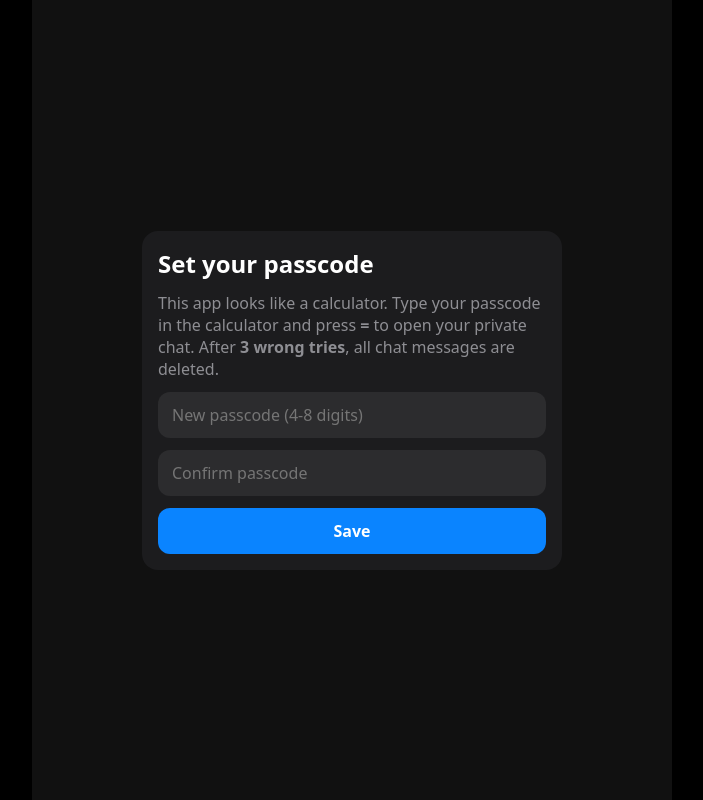
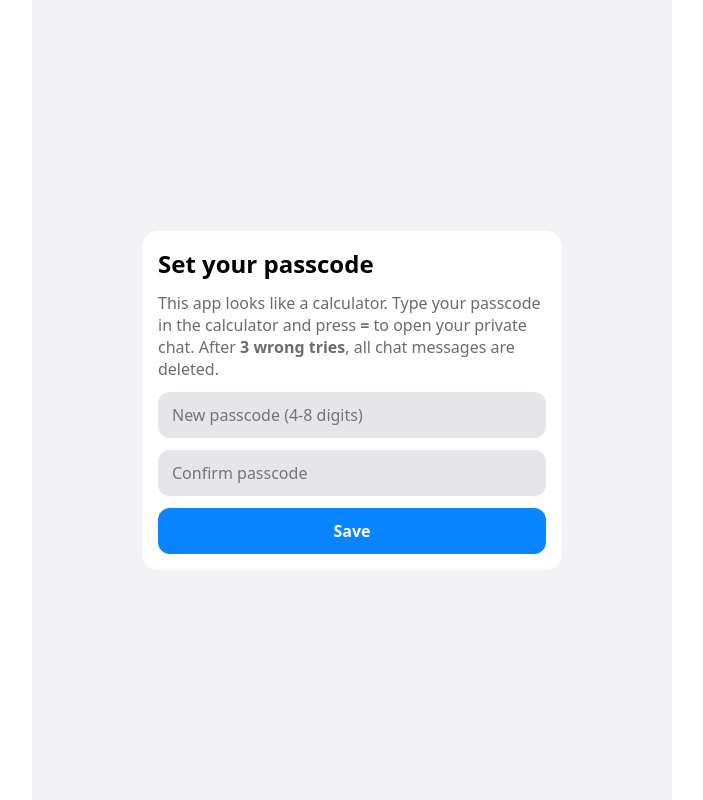
Before and after one commit to prabhaharanv-gif/Calc-Chat, a React (Vite) app in the folder client/: page / in a window 1280 px wide. Shown: the whole page, without its empty margins (288-991 px from the left). Built offline with nearby package versions, Linux system fonts and the light colour scheme; no server answers.

Commit message:
Light/dark theme, code in chat header

```diff
--- a/client/src/App.jsx
+++ b/client/src/App.jsx
@@ -13,6 +13,12 @@ export default function App() {
   const hidden = useScreenGuard();
 
   const update = useCallback((patch) => setProfile(save(patch)), []);
+
+  // Light/dark theme: saved choice, else follow the phone's setting.
+  const theme = profile.theme
+    || (window.matchMedia?.('(prefers-color-scheme: light)').matches ? 'light' : 'dark');
+  useEffect(() => { document.documentElement.dataset.theme = theme; }, [theme]);
+  const toggleTheme = useCallback(() => update({ theme: theme === 'dark' ? 'light' : 'dark' }), [theme, update]);
 
   // Delete all messages of every chat this device is part of (both sides).
   const wipeAll = useCallback(async () => {
@@ -57,7 +63,7 @@ export default function App() {
   let screen;
   if (!profile.passHash) screen = <Setup onDone={update} />;
   else if (!unlocked) screen = <Calculator onCode={onCode} />;
-  else screen = <Home profile={profile} update={update} onLock={() => setUnlocked(false)} />;
+  else screen = <Home profile={profile} update={update} onLock={() => setUnlocked(false)} theme={theme} onTheme={toggleTheme} />;
 
   return (
     <>
--- a/client/src/Chat.jsx
+++ b/client/src/Chat.jsx
@@ -18,7 +18,7 @@ function timeLeft(ms) {
   return m >= 60 ? `${Math.floor(m / 60)}h ${m % 60}m` : `${m}m`;
 }
 
-export default function Chat({ role, code, secret, title, onBack, onLock }) {
+export default function Chat({ role, code, secret, title, onBack, onLock, theme, onTheme }) {
   const [msgs, setMsgs] = useState([]);
   const [text, setText] = useState('');
   const [status, setStatus] = useState('connecting');
@@ -152,6 +152,7 @@ export default function Chat({ role, code, secret, title, onBack, onLock }) {
         <button className="ghost codechip" onClick={copyCode} title="Tap to copy code">
           {copied ? 'Copied ✓' : code}
         </button>
+        <button className="ghost" onClick={onTheme} title="Light / dark">{theme === 'dark' ? '☀️' : '🌙'}</button>
         <button className="ghost" onClick={clearChat} title="Clear chat for both">🗑</button>
         <button className="ghost" onClick={onLock}>🔒</button>
       </header>
--- a/client/src/Home.jsx
+++ b/client/src/Home.jsx
@@ -11,7 +11,7 @@ const JOIN_ERRORS = {
   bad_code: 'Code looks wrong (8 letters/numbers).',
 };
 
-export default function Home({ profile, update, onLock }) {
+export default function Home({ profile, update, onLock, theme, onTheme }) {
   const [view, setView] = useState(null); // null | 'owner' | 'guest'
   const [joinInput, setJoinInput] = useState('');
   const [msg, setMsg] = useState('');
@@ -68,18 +68,22 @@ export default function Home({ profile, update, onLock }) {
 
   if (view === 'owner') {
     return <Chat role="owner" code={profile.ownCode} secret={profile.ownSecret} title="My chat"
-      onBack={() => setView(null)} onLock={onLock} />;
+      onBack={() => setView(null)} onLock={onLock} theme={theme} onTheme={onTheme} />;
   }
   if (view === 'guest' && profile.joined) {
     return <Chat role="guest" code={profile.joined.code} secret={profile.joined.secret}
-      title={`Chat ${profile.joined.code}`} onBack={() => setView(null)} onLock={onLock} />;
+      title={`Chat ${profile.joined.code}`} onBack={() => setView(null)} onLock={onLock}
+      theme={theme} onTheme={onTheme} />;
   }
 
   return (
     <div className="page">
       <header className="bar">
         <span>Private Chat</span>
-        <button className="ghost" onClick={onLock}>🔒 Lock</button>
+        <div className="row">
+          <button className="ghost" onClick={onTheme} title="Light / dark">{theme === 'dark' ? '☀️' : '🌙'}</button>
+          <button className="ghost" onClick={onLock}>🔒 Lock</button>
+        </div>
       </header>
       <div className="home">
         <section className="card">
--- a/client/src/styles.css
+++ b/client/src/styles.css
@@ -1,6 +1,17 @@
+:root, :root[data-theme='dark'] {
+  --bg: #000; --page: #111; --surface: #1c1c1e; --surface2: #2c2c2e;
+  --text: #fff; --muted: #8e8e93; --key: #333; --fn: #a5a5a5; --fn-text: #000;
+  color-scheme: dark;
+}
+:root[data-theme='light'] {
+  --bg: #fff; --page: #f2f2f7; --surface: #fff; --surface2: #e5e5ea;
+  --text: #000; --muted: #6c6c70; --key: #e5e5ea; --fn: #c7c7cc; --fn-text: #000;
+  color-scheme: light;
+}
+
 * { box-sizing: border-box; }
 html, body, #root { height: 100%; margin: 0; }
-body { background: #000; color: #fff; font-family: system-ui, -apple-system, Segoe UI, sans-serif;
+body { background: var(--bg); color: var(--text); font-family: system-ui, -apple-system, Segoe UI, sans-serif;
   -webkit-user-select: none; user-select: none; -webkit-touch-callout: none; overscroll-behavior: none; }
 input { -webkit-user-select: text; user-select: text; }
 button { font: inherit; cursor: pointer; border: 0; color: inherit; }
@@ -11,32 +22,31 @@ button { font: inherit; cursor: pointer; border: 0; color: inherit; }
 .display { flex: 1; display: flex; flex-direction: column; justify-content: flex-end; padding: 12px; overflow: hidden; }
 .display .main { font-size: 4rem; font-weight: 300; text-align: right; word-break: break-all; line-height: 1.1; }
 .keys { display: grid; grid-template-columns: repeat(4, 1fr); gap: 12px; padding-bottom: 12px; }
-.key { height: 72px; border-radius: 36px; background: #333; font-size: 1.8rem; }
-.key:active { filter: brightness(1.4); }
-.key.fn { background: #a5a5a5; color: #000; }
-.key.op { background: #ff9f0a; }
+.key { height: 72px; border-radius: 36px; background: var(--key); font-size: 1.8rem; }
+.key:active { filter: brightness(1.3); }
+.key.fn { background: var(--fn); color: var(--fn-text); }
+.key.op { background: #ff9f0a; color: #fff; }
 .key.zero { grid-column: span 2; text-align: left; padding-left: 28px; }
 
 /* Shared */
-.page { max-width: 640px; height: 100%; margin: 0 auto; display: flex; flex-direction: column; background: #111; }
+.page { max-width: 640px; height: 100%; margin: 0 auto; display: flex; flex-direction: column; background: var(--page); }
 .page.center { justify-content: center; align-items: center; padding: 16px; }
-.bar { display: flex; align-items: center; gap: 8px; padding: 10px 14px; background: #1c1c1e; font-weight: 600; justify-content: space-between; }
+.bar { display: flex; align-items: center; gap: 8px; padding: 10px 14px; background: var(--surface); font-weight: 600; justify-content: space-between; }
 .grow { flex: 1; min-width: 0; }
-.muted { color: #8e8e93; }
+.muted { color: var(--muted); }
 .codechip { font-family: ui-monospace, Consolas, monospace; letter-spacing: .12em; font-size: .85rem; -webkit-user-select: text; user-select: text; }
 .small { font-size: .78rem; }
 .center-text { text-align: center; }
 .err { color: #ff453a; font-size: .9rem; }
-.card { background: #1c1c1e; border-radius: 16px; padding: 16px; display: flex; flex-direction: column; gap: 12px; width: 100%; max-width: 420px; }
+.card { background: var(--surface); border-radius: 16px; padding: 16px; display: flex; flex-direction: column; gap: 12px; width: 100%; max-width: 420px; }
 .card h2 { margin: 0; }
 .card p { margin: 0; }
 .col { display: flex; flex-direction: column; gap: 10px; }
 .row { display: flex; gap: 8px; }
-input[type=text], input[type=password], input:not([type]), input[type=file] + input, .card input, .composer input {
-  padding: 12px 14px; border-radius: 12px; border: 0; background: #2c2c2e; color: #fff; font: inherit; outline: none; }
-.primary { background: #0a84ff; padding: 12px 18px; border-radius: 12px; font-weight: 600; }
+.card input, .composer input { padding: 12px 14px; border-radius: 12px; border: 0; background: var(--surface2); color: var(--text); font: inherit; outline: none; }
+.primary { background: #0a84ff; color: #fff; padding: 12px 18px; border-radius: 12px; font-weight: 600; }
 .primary:disabled { opacity: .5; }
-.ghost { background: #2c2c2e; padding: 8px 12px; border-radius: 10px; }
+.ghost { background: var(--surface2); padding: 8px 12px; border-radius: 10px; }
 
 /* Home */
 .home { padding: 16px; display: flex; flex-direction: column; gap: 16px; align-items: center; overflow-y: auto; }
@@ -46,21 +56,21 @@ input[type=text], input[type=password], input:not([type]), input[type=file] + in
 /* Chat */
 .chat .bar { justify-content: flex-start; }
 .msgs { flex: 1; overflow-y: auto; padding: 14px; display: flex; flex-direction: column; gap: 8px; }
-.empty { margin: auto; text-align: center; color: #8e8e93; display: flex; flex-direction: column; gap: 8px; padding: 0 20px; }
-.empty b { color: #fff; letter-spacing: .15em; }
-.bubble { max-width: 78%; padding: 8px 10px; border-radius: 14px; background: #2c2c2e; align-self: flex-start; word-break: break-word; }
-.bubble.me { align-self: flex-end; background: #0a84ff; }
+.empty { margin: auto; text-align: center; color: var(--muted); display: flex; flex-direction: column; gap: 8px; padding: 0 20px; }
+.empty b { color: var(--text); letter-spacing: .15em; }
+.bubble { max-width: 78%; padding: 8px 10px; border-radius: 14px; background: var(--surface2); align-self: flex-start; word-break: break-word; }
+.bubble.me { align-self: flex-end; background: #0a84ff; color: #fff; }
 .bubble img, .bubble video { max-width: 100%; max-height: 320px; border-radius: 10px; display: block; }
 .bubble audio { max-width: 100%; height: 40px; }
-.bubble a { color: #fff; }
+.bubble a { color: inherit; }
 .txt { white-space: pre-wrap; }
 .time { font-size: .65rem; opacity: .6; text-align: right; margin-top: 4px; }
-.composer { display: flex; gap: 8px; padding: 10px; background: #1c1c1e; align-items: center; }
+.composer { display: flex; gap: 8px; padding: 10px; background: var(--surface); align-items: center; }
 .composer input { flex: 1; min-width: 0; border-radius: 20px; }
-.icon { width: 42px; height: 42px; border-radius: 50%; background: #2c2c2e; display: flex; align-items: center; justify-content: center; cursor: pointer; flex: none; font-size: 1.1rem; }
+.icon { width: 42px; height: 42px; border-radius: 50%; background: var(--surface2); display: flex; align-items: center; justify-content: center; cursor: pointer; flex: none; font-size: 1.1rem; }
 .icon.rec { background: #ff453a; animation: pulse 1s infinite; }
-.send { background: #0a84ff; padding: 10px 18px; border-radius: 20px; font-weight: 600; }
+.send { background: #0a84ff; color: #fff; padding: 10px 18px; border-radius: 20px; font-weight: 600; }
 @keyframes pulse { 50% { opacity: .6; } }
 
 /* Hides the screen when the window loses focus or capture keys are pressed */
-.shield { position: fixed; inset: 0; background: #000; z-index: 99; }
+.shield { position: fixed; inset: 0; background: var(--bg); z-index: 99; }
```
